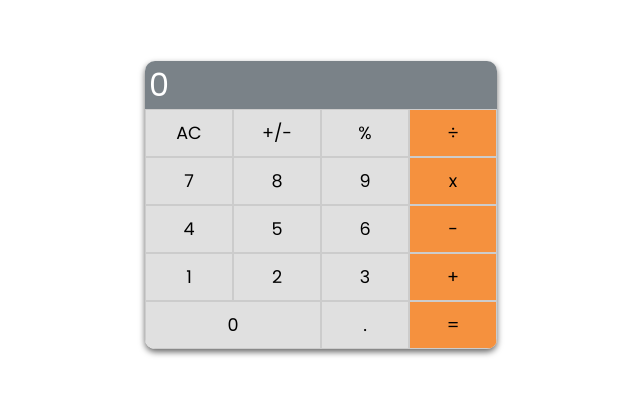
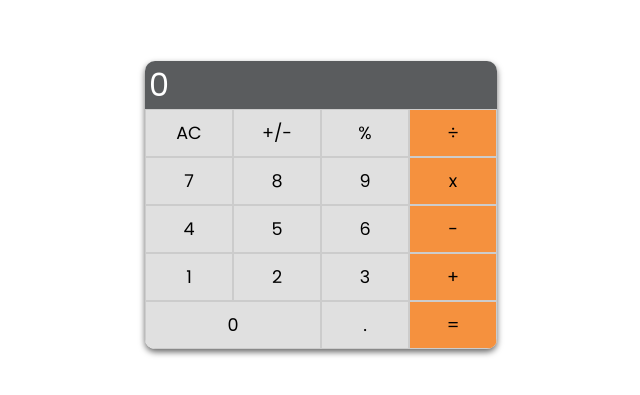
Before and after one commit to Caren-Koroeny/Math-Magician, a React (Create React App) app: page / in a window 1280 px wide. Shown: the part 195-590 px from the top of the page, without its empty margins (319-959 px from the left). Built offline with nearby package versions, Linux system fonts and the light colour scheme.

Commit message:
fixed linters errors

```diff
--- a/src/styles/Calculator.css
+++ b/src/styles/Calculator.css
@@ -17,7 +17,7 @@
 
 /* calculator.js */
 .mainContainer {
-  width: 90%;
+  width: 100%;
   margin: 0 auto;
   display: grid;
   grid-template-columns: repeat(4, minmax(0, 1fr));
@@ -32,7 +32,7 @@
 .displayscreen-count-section {
   grid-column: 1/ 5;
   grid-row: 1 / 2;
-  background: rgb(122, 130, 136) none repeat scroll 0% 0%;
+  background: rgb(90, 92, 94) none repeat scroll 0% 0%;
 }
 
 .input-screen {
```
